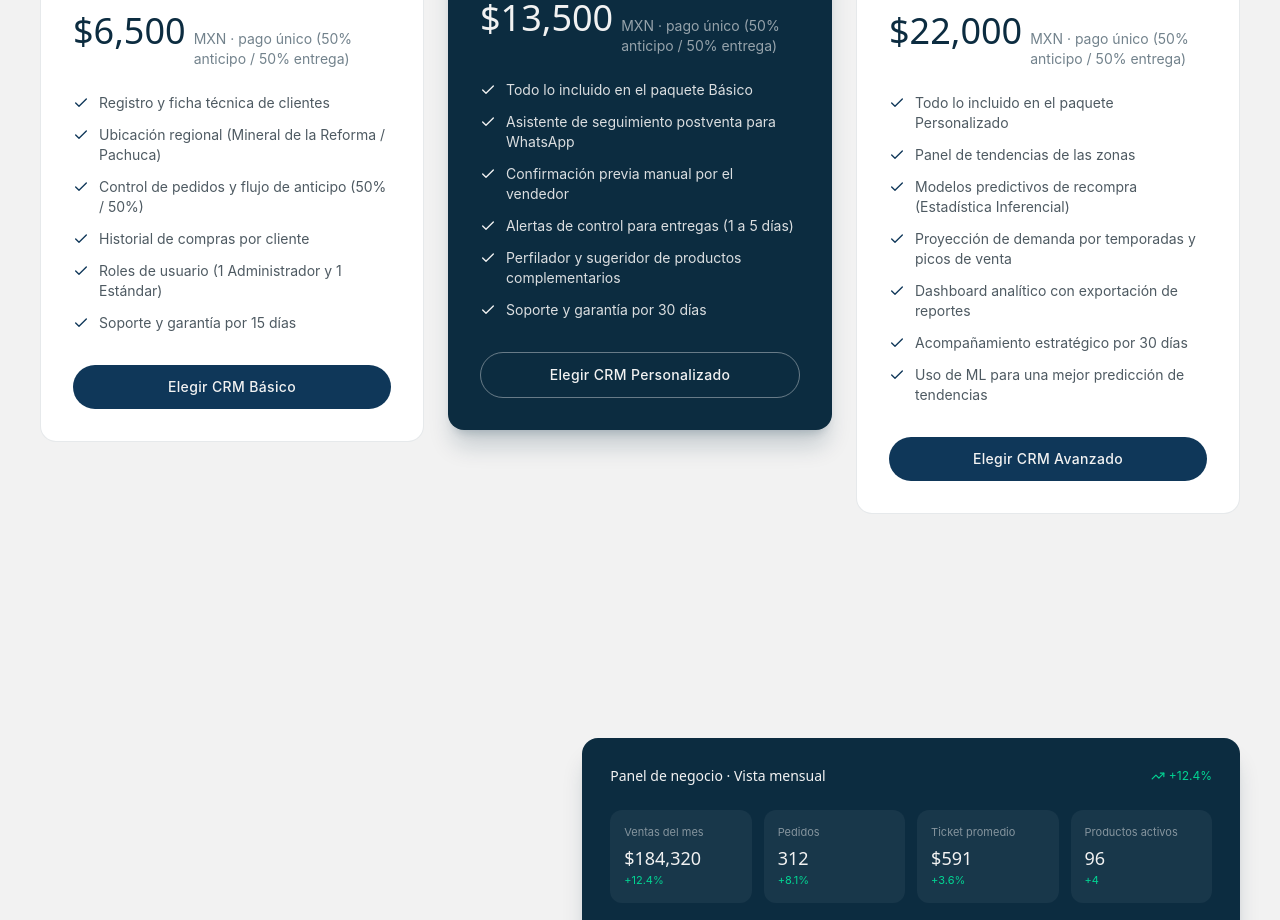
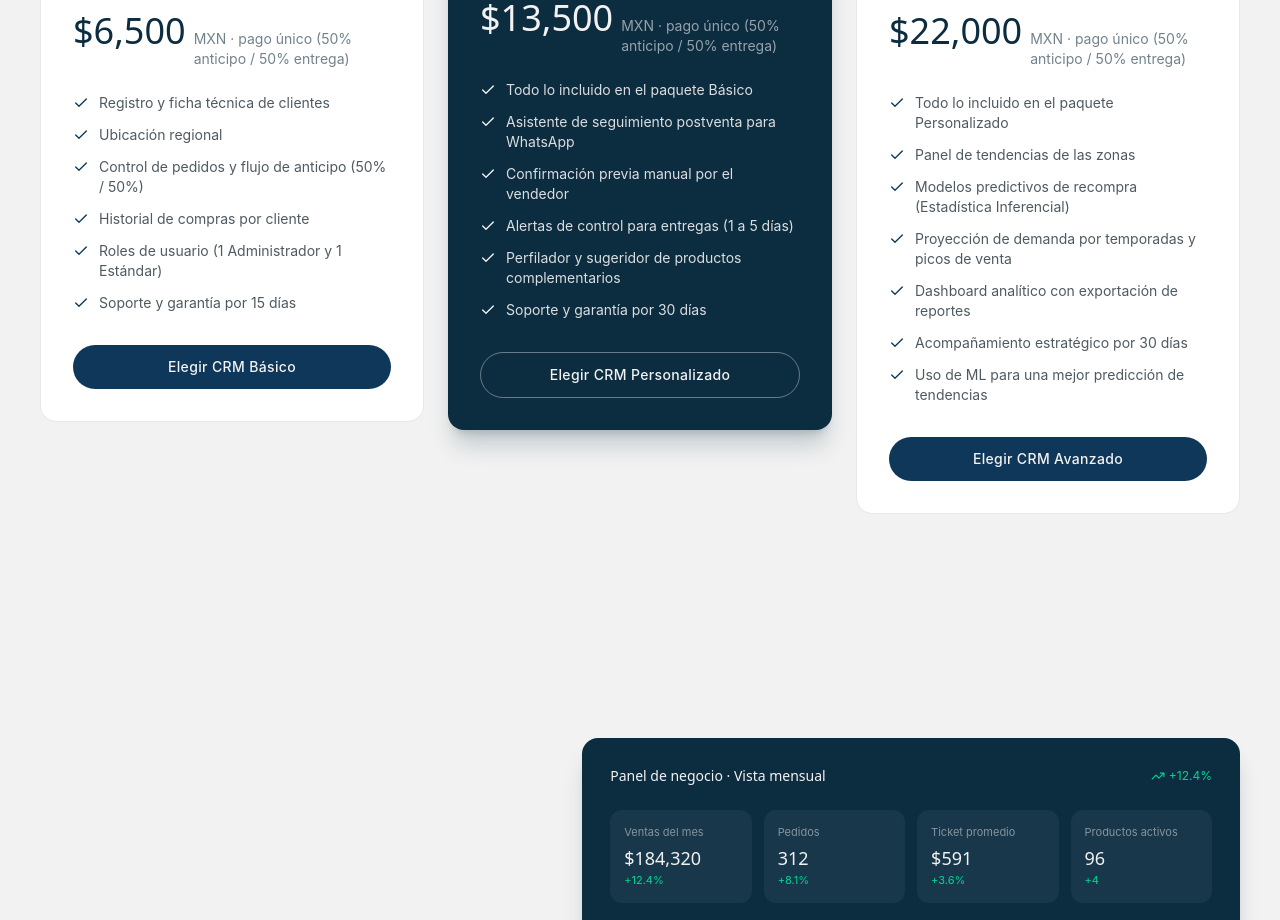
Before and after one commit to a01713728-max/viznet-landing-page, a React (Vite) app: page / in a window 1280 px wide. Shown: the part 4820-5740 px from the top of the page. Built offline with nearby package versions, Linux system fonts and the light colour scheme.

Commit message:
Cambio de precios y cosas

```diff
--- a/src/data/siteData.js
+++ b/src/data/siteData.js
@@ -154,7 +154,7 @@ export const pricingPlans = [
     highlighted: false,
     features: [
       'Registro y ficha técnica de clientes',
-      'Ubicación regional (Mineral de la Reforma / Pachuca)',
+      'Ubicación regional ',
       'Control de pedidos y flujo de anticipo (50% / 50%)',
       'Historial de compras por cliente',
       'Roles de usuario (1 Administrador y 1 Estándar)',
```
